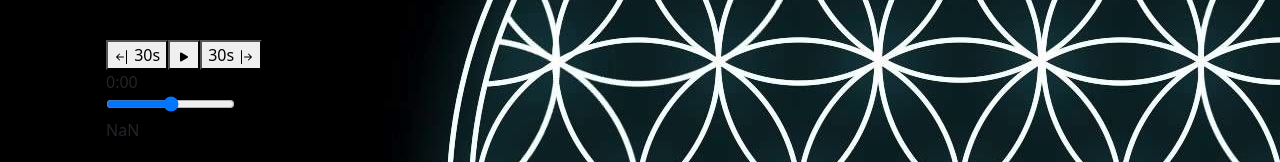
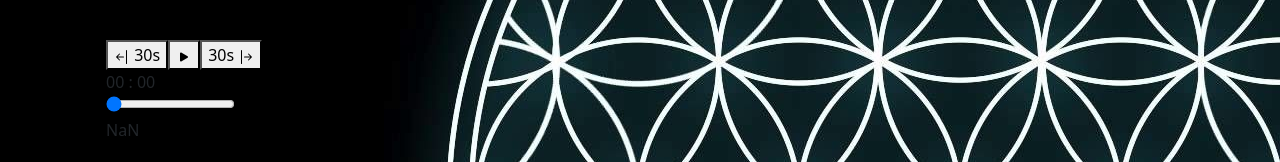
Before and after one commit to EmmanuelPriceMars/SkywalkerProject, a React (Create React App) app in the folder frontEnd/: page / in a window 1280 px wide. Shown: the part 397-559 px from the top of the page. Built offline with nearby package versions, Linux system fonts and the light colour scheme.

Commit message:
moving forward

```diff
--- a/frontEnd/src/ui/Audio.Module.css
+++ b/frontEnd/src/ui/Audio.Module.css
@@ -47,7 +47,7 @@ height: 75px;
 
 .progressBar{
 --bar-bg: red;
-    --seek-before-width: 100px;
+    --seek-before-width: 0;
     --seek-before-color: blue;
     --knobby: green;
     --selectKnobby: purple;
--- a/frontEnd/src/ui/AudioPlayer.js
+++ b/frontEnd/src/ui/AudioPlayer.js
@@ -13,16 +13,27 @@ import audio from "../audioSamples/Foreign.mp3"
 export const AudioPlayer = () => {
    const [isPlaying, setIsPlaying] = useState(false);
    const [duration, setDuration] = useState(0);
+   const [currenTime, setCurrentTime] = useState(0)
 
 
-   // references reference our audio component
+   // references reference our audio component and progress bar
    const audioPlayer = useRef(null);
+   const progressBar = useRef();
 
    useEffect(() =>{
        const seconds = Math.floor(audioPlayer.current.duration);
        setDuration(seconds);
+       progressBar.current.max = seconds;
 
    },[audioPlayer?.current?.loadedMetadata, audioPlayer?.current?.readyState]);
+
+   const calculateTime = (secs) => {
+       const minutes = Math.floor(secs / 60);
+       const returnMinutes = minutes < 10? `0${minutes}` : `${minutes}`;
+       const seconds = Math.floor (secs %  60);
+       const returnSeconds = seconds < 10? `0${seconds}` : `${seconds}`;
+return `${returnMinutes} : ${returnSeconds}`;
+   }
 
    const togglePlayPause = () => {
        const preValue = isPlaying;
@@ -34,6 +45,13 @@ export const AudioPlayer = () => {
        }else {
            audioPlayer.current.pause();
        }
+
+   }
+
+   const changeRange = () => {
+       audioPlayer.current.currentTime = progressBar.current.value;
+       progressBar.current.style.setProperty('--seek-before-width', `${progressBar.current.value / duration * 100}%`)
+
 
    }
     return (
@@ -50,15 +68,15 @@ export const AudioPlayer = () => {
     </button>
     <button className={style.forwardBackwards}>30s <BsArrowBarRight/> </button>
 <div className={style.currentTime}>
-    0:00
+    {calculateTime(currenTime)}
 </div>
 <div>
-    <input type="range" className={style.progressBar}/>
+    <input type="range" className={style.progressBar} defaultValue="0" ref={progressBar} onChange={changeRange}/>
 
 
 </div>
                 <div className={style.duration}>
-                    {duration}
+                    {(duration && !isNaN(duration)) && calculateTime(duration)}
                 </div>
 
             </Container>
```
Also changed, not shown: 1 other file (tests, documents, lock files or other folders).
